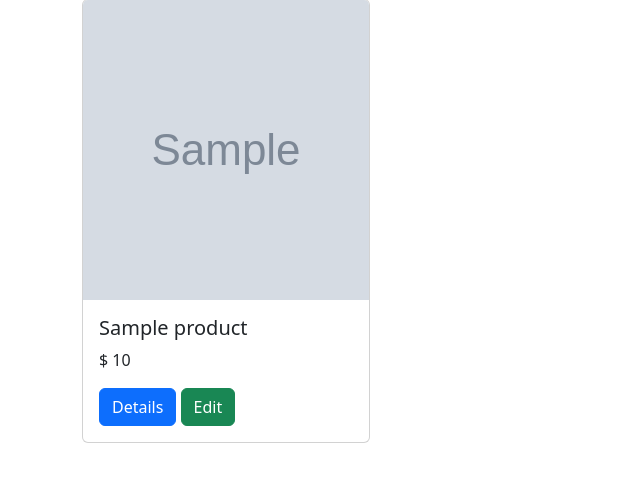
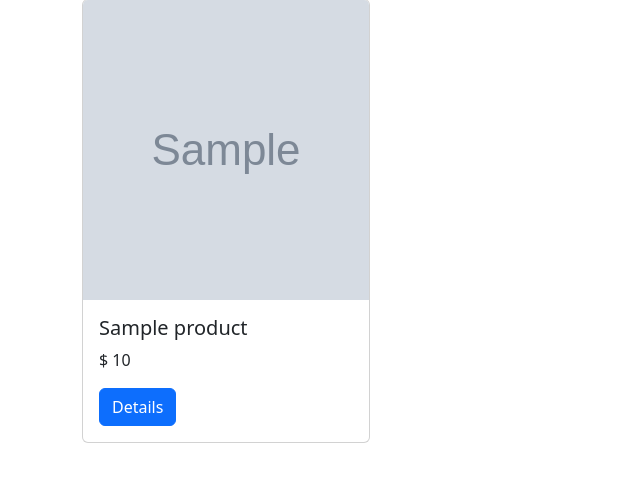
Before and after one commit to BabatundeJunior/shopify, a Django app: page / in a window 1280 px wide. Shown: the part 205-687 px from the top of the page, without its empty margins (0-640 px from the left). Run offline with Django 5.2, Linux system fonts and the light colour scheme; a user stored in the database is signed in; tables that the repository leaves empty hold one stand-in row (values such as "Sample post"); grey boxes marked "Sample" are stand-in pictures.

Commit message:
updated views

```diff
--- a/templates/core/home.html
+++ b/templates/core/home.html
@@ -15,9 +15,6 @@
             <p class="card-text">$ {{ product.price }}</p>
             <p></p>
             <a href="{% url 'core:detail' product.pk %}" class="btn btn-primary">Details</a>
-            {% if product.created_by == request.user %}
-              <a href="{% url 'core:edit-items' product.pk %}" class="btn btn-success">Edit</a>
-            {% endif %}
           </div>
         </div>
     </div>
```
